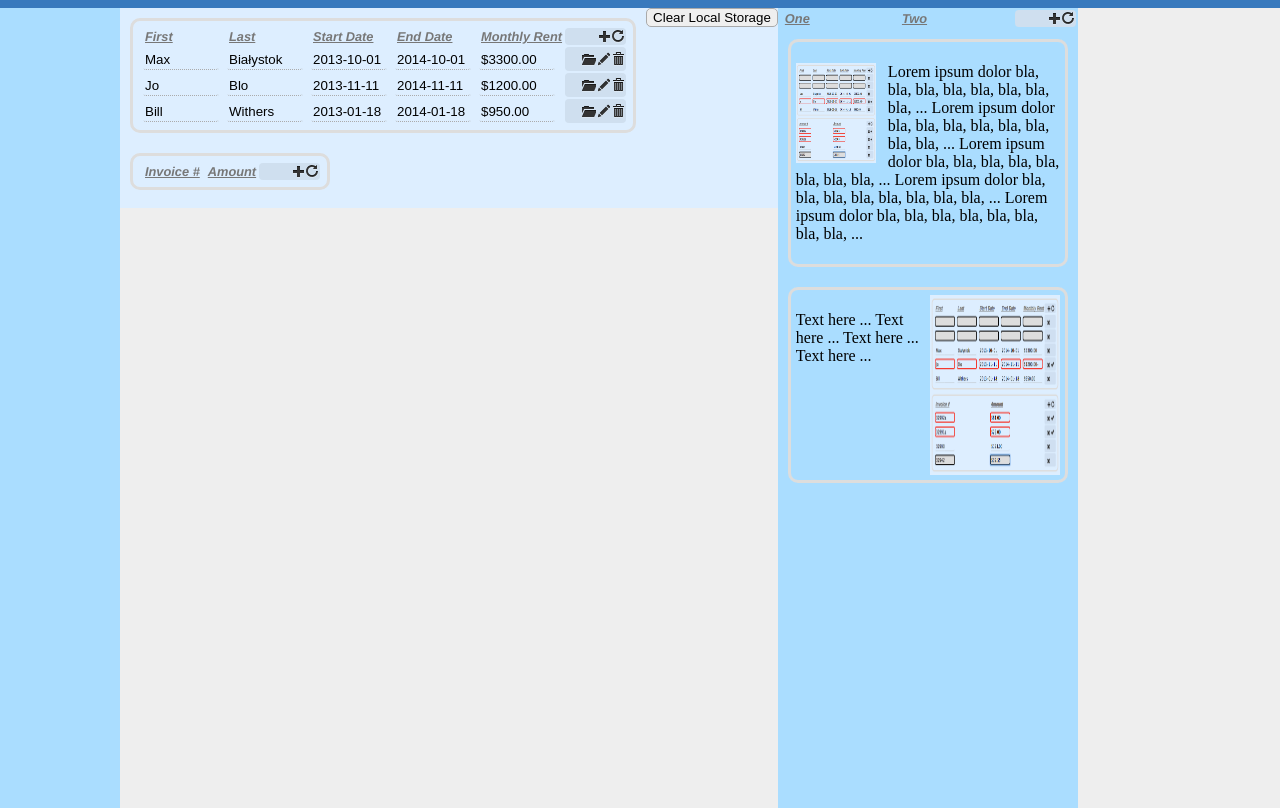
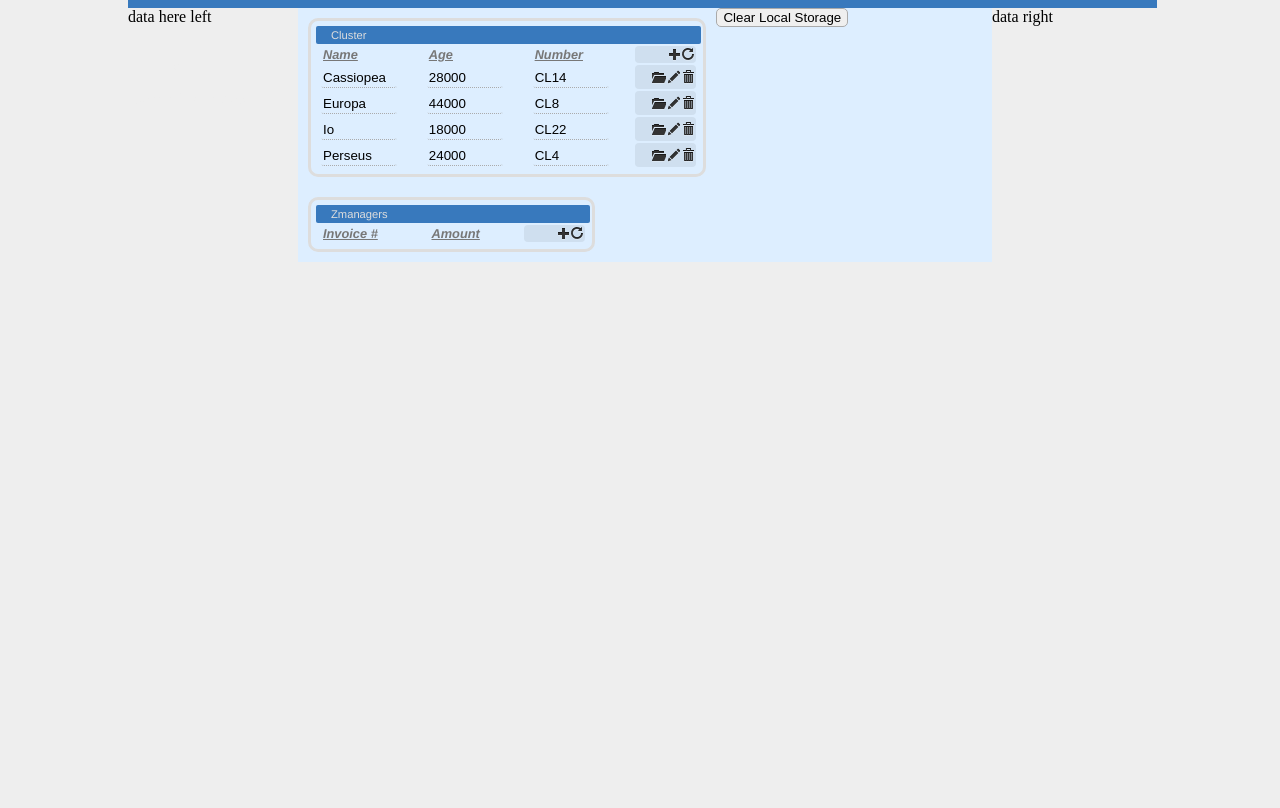
Before and after one commit to jarek707/ngTemplate, a PHP site: page / in a window 1280 px wide. After the commit the page ends 262 px from the top, so only its background shows below. Run offline with PHP 8.4, Linux system fonts and the light colour scheme; lists and menus that the app fills with data are empty; style sheets or scripts are compiled from the project's sources.

Commit message:
changed data list to cluster

```diff
--- a/css/app.less
+++ b/css/app.less
@@ -18,6 +18,12 @@ body {
     margin:0;
 }
 
+div#page {
+    min-width:500px;
+    max-width:64em;
+    margin:0 auto;
+}
+
 input {
     .rounded-corners(5px);
     border:1px solid #aaa;
@@ -25,13 +31,9 @@ input {
 
 li { list-style: none; }
 
-.pane {
-    display:block;
+topmenu {
     position:relative;
     float:left;
-}
-
-topmenu {
     height: @menuHeight;
     color: @menuColor;
     width:99.7%;
@@ -40,20 +42,28 @@ topmenu {
     margin:0;
 }
 
-rightPane, leftPane {
-    width:300px;
-    background:#adf;
-    min-height:800px;
+div.contentWrap {
+    border-left:170px solid #ef9;
+    border-right:160px solid #cce844;
 }
 
-leftPane {
-    width: 120px;
+contentPane, .left, .right  { float:left; }
+.right, .left               { position:relative; }
+
+contentPane {
+    width:100%;
+    background:#def;
 }
 
-contentPane {
-    background:#def;
-    min-width:50%;
-    min-height:200px;
+.right, .left{
+    width:160px;
+    margin-right:-160px;
+}
+
+.left {
+    width: 170px;
+    margin-left:-170px;
+    left:-100%;
 }
 
 .box {
@@ -67,7 +77,25 @@ contentPane {
 }
 
 grid {
+    .gridHead {
+        width:99%;
+        float:left;
+        background: @menuBg;
+        color:#ddd;
+        font-family:Helvetica;
+        font-size:0.7em;
+        padding:3px;
+        .rounded-corners(2px);
+        div {
+            position:relative;
+            float:left;
+            margin-left: 12px; }
+    }
+
     table {
+        tr td {
+            min-width:56px;
+        }
         width:100%;
         tr th.ng-scope {
             font-family: Helvetica;
--- /dev/null
+++ b/data/cluster.php
@@ -0,0 +1,9 @@
+
+<?php
+    echo '{
+              "999" : ["Perseus", "24000", "CL4"],
+              "14" : ["Cassiopea", "28000", "CL14"],
+              "199" : ["Europa", "44000", "CL8"],
+              "81" : ["Io", "18000", "CL22"]
+          }';
+?>
--- a/data/renters.php
+++ /dev/null
@@ -1,7 +0,0 @@
-<?php
-    echo '{
-              "999" : ["Jo", "Blo", "2013-11-11","2014-11-11","$1200.00"],
-              "9999" : ["Bill", "Withers", "2013-01-18","2014-01-18","$950.00"],
-              "8888" :["Max", "Białystok", "2013-10-01","2014-10-01","$3300.00"]
-          }';
-?>
--- a/html/grid/main.html
+++ b/html/grid/main.html
@@ -1,4 +1,7 @@
-<div>
+<div id='{{$id}}'>
+    <div class='gridHead' ng-click="restore()">
+        <div>{{key}}</div><div>{{workRow}}</div>
+    </div>
     <table>
         <thead>
             <th ng-repeat="colName in list.meta.columns">{{colName}}</th>
--- a/index.html
+++ b/index.html
@@ -9,7 +9,7 @@
 
         jsIncludes = ['lib/underscore','lib/angular', 'modules', 'app'];
 
-    "/>
+    "></rootScope>
 
     <head ng-controller='htmlHead'>
         <title>Test App * * * * *</title>
@@ -24,28 +24,27 @@
     </head>
 
     <body>
-        <topMenu class='pane' ng-controller="topMenu">
+        <div id='page'>
+            <topMenu ng-controller="topMenu">
                 <div ng-include src='tpl.lists'></div>
             </topMenu>
-        <leftPane class='pane' ng-controller="leftPane">
-        </leftPane>
-        <contentPane class='pane' ng-controller="contentPane">
+            <div class='contentWrap'>
+                <contentPane ng-controller="contentPane">
                     <box ng-transclude>
-                <grid key='renters' columns='First,Last,Start Date,Rent' ng-show='list'></grid>
+                        <grid key='cluster' ng-show='list'></grid>
                     </box>
                     <box ng-transclude>
                         <grid key='zmanagers' columns="Invoice #, Amount"></grid>
                     </box>
                     <input type='button' value="Clear Local Storage" ng-click='clearLocalStorage()' />
                 </contentPane>
-        <rightPane class='pane' ng-controller="rightPane">
-            <grid key='localstuff' columns="One,Two"></grid>
-            <box ng-transclude>
-                <img-input />
-            </box>
-            <box ng-transclude>
-            <img src='shot.png' width="130" height="180" align='right' /><p>Text here ... Text here ... Text here ... Text here ...</p>
-        </box>
-        </rightPane>
+                <div class='left'>
+                    data here left
+                </div>
+                <div class='right'>
+                    <div style='position:relative; float:left'>data right</div>
+                </div>
+            </div>
+        </div>
     </body>
 </html>
--- a/js/grid.js
+++ b/js/grid.js
@@ -12,9 +12,17 @@ angular.module('app.gridConf', [])
     .factory('config', function() {
         return {
             'meta' : {
-                'renters'  : {
-                    'url'     : 'data/renters.php',
-                    'columns' : ['First', 'Last' , 'Start Date', 'End Date', 'Monthly Rent']
+                'cluster'  : {
+                    'url'      : 'data/cluster.php',
+                    'columns'  : ['Name', 'Age' , 'Number'],
+                    'children' : {
+                        'system' : {
+                            'columns' : ['Name', 'Position','Orientation']
+                        },
+                        'observers' : {
+                            'columns' : ['First', 'Last','Contact']
+                        }
+                    }
                 },
                 'managers' : {
                     'columns' : ['First', 'Last' , 'Email', 'Phone'],
@@ -40,7 +48,6 @@ angular.module('app.gridConf', [])
                     }
                 }
             }
-
         }
     })
 ;
@@ -104,7 +111,7 @@ angular.module('app.services', ['app.gridConf'])
 //
 //  Directives START
 //
-angular.module('app.directives', [])
+angular.module('app.directives', ['app.gridConf'])
     .directive('tdInput', function factory() {
         return {
             replace  : true,
@@ -148,11 +155,15 @@ angular.module('app.directives', [])
             restrict : 'A',
             templateUrl : 'html/grid/trButtons.html',
             controller  : function($scope, $element, $attrs) {
-                $scope.sub = function() {
-                    $element.parent().parent().find('tr').css({"display":"none"});
-                    $element.parent().css({'display' : 'table-row'});
-                    console.log( 'sub in tr but');
+
+                $scope.sub = function(id) {
+                    tableEl().find('tr').css({"display":"none"});
+                    $scope.$parent.workRow =
+                        _($scope.list.data[id]).map( function(v,k) { return v }).join(':');
+
                     var el = $compile('<grid key="z123" columns="One,two"></grid>')($scope);
+                    LG( $scope.getGridEl() );
+
                     $element.parent().parent().parent().after(el);
                 };
 
@@ -164,7 +175,6 @@ angular.module('app.directives', [])
 
                 function insertHtml(html) {
                     $element.parent().parent().find('tr').css({"display":"none"});
-                    $element.parent().css({'display' : 'table-row'});
                     var tab = $element.parent().parent().parent();
                     tab.after( html + "<input type='button' value='X' onclick='console.log(this)'/>" );
                 };
@@ -172,6 +182,8 @@ angular.module('app.directives', [])
                 function restoreHtml() {
                     $element.parent().parent().find('tr').css({"display":"table-row"});
                 }
+
+                function tableEl() { return $element.parent().parent().parent(); }
 
             }
         }
@@ -187,8 +199,16 @@ angular.module('app.directives', [])
             },
             controller  :  function($scope, $element, $attrs) {
                 $scope.rScope = null; // row Scope
+                $scope.restore = function() {
+                    $element.find('tr').css({"display" : "table-row"});
+                    var inGrid = $element.find('grid');
+                }
 
                 gridDataSrv.get($attrs, $scope);
+
+                $scope.key = _($attrs.key).camelize();
+
+                $scope.getGridEl  = function() { return $element; }
 
                 $scope.sav = function(id, rScope) {
 
```
Lines whose indentation alone changed are shown as unchanged.
